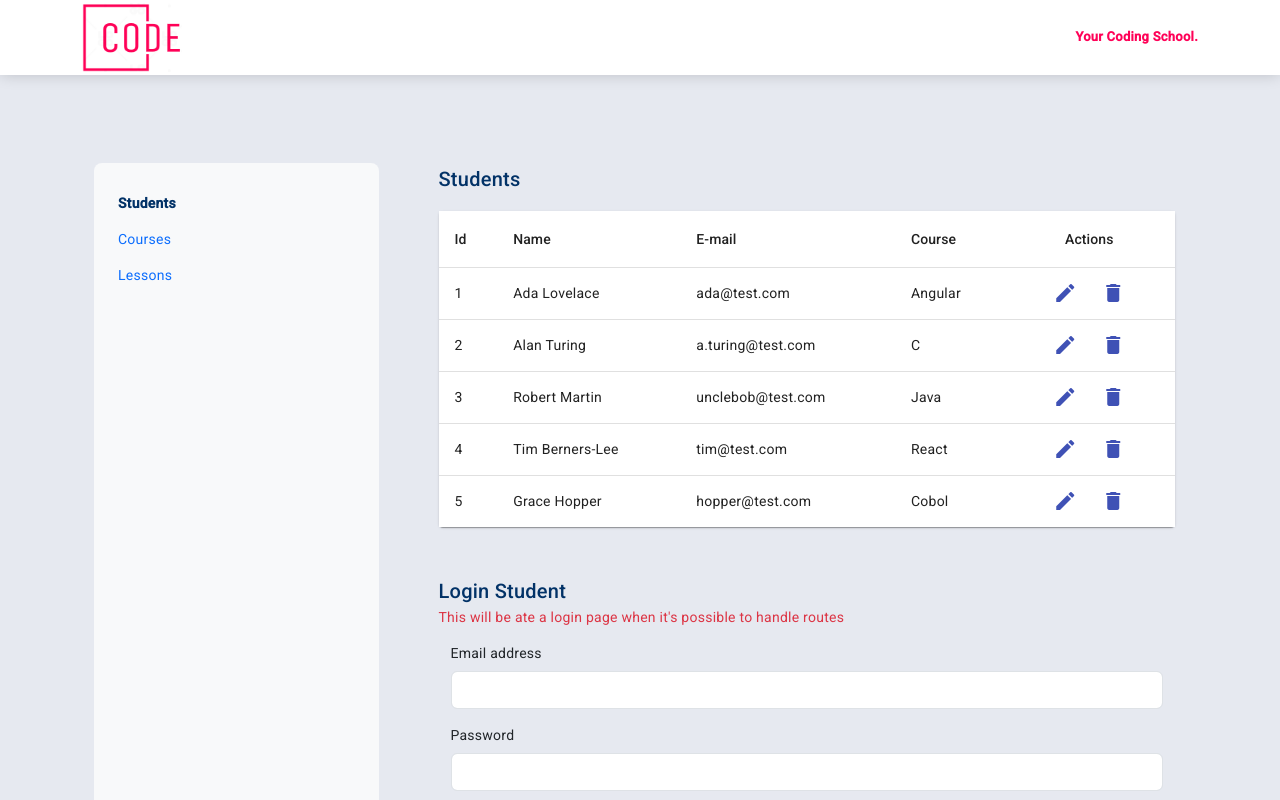
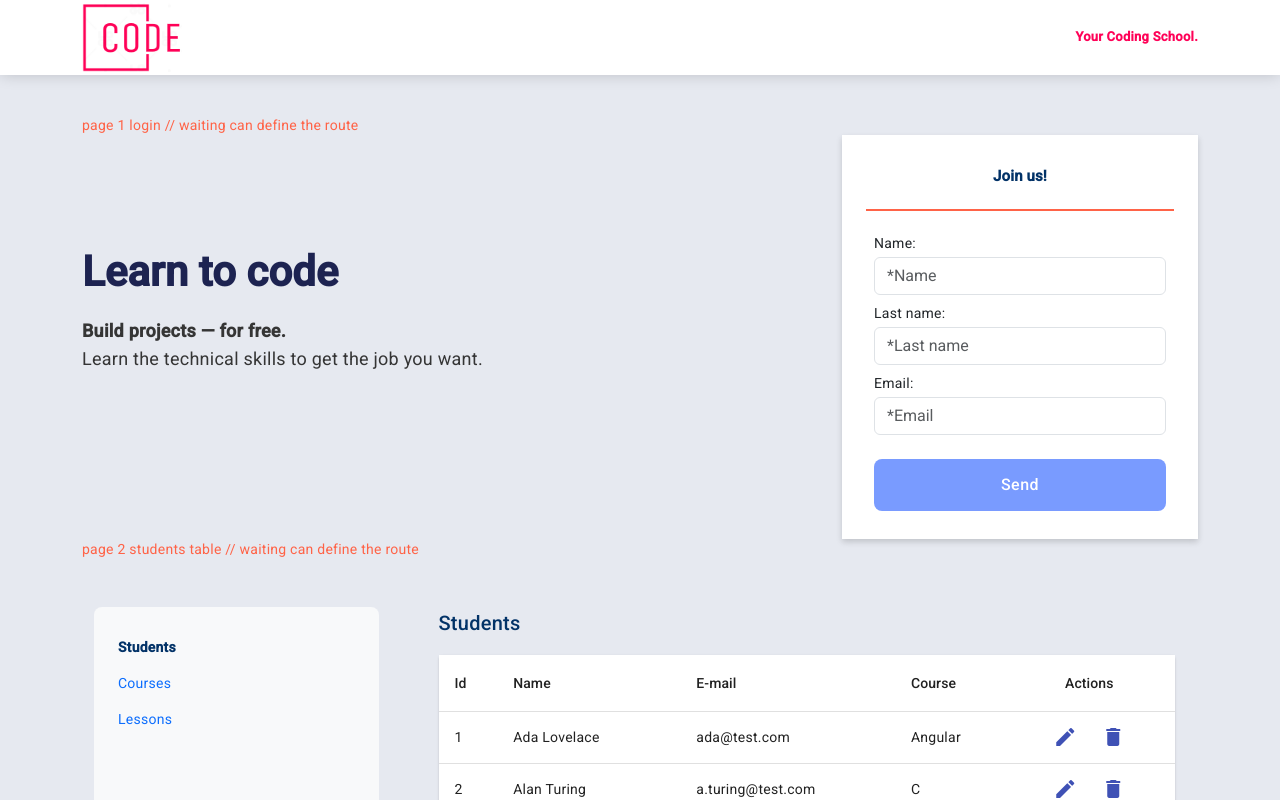
Before and after one commit to tat1roliv/1PFOliveira, an Angular app in the folder demo/: page / in a window 1280 px wide. Shown: the top 800 px of the page. Built offline with nearby package versions, Linux system fonts and the light colour scheme.

Commit message:
login form

```diff
--- a/demo/src/app/app.component.css
+++ b/demo/src/app/app.component.css
@@ -15,3 +15,45 @@ section {
   padding: 22px 8px 20px 8px!important;
   border-radius: 8px ;
 }
+
+h1 {
+  font-size: 42px;
+  line-height:42px;
+  font-weight: 800;
+  margin-bottom:24px;
+  color:#1D2351;;
+}
+
+h1+p{
+  font-size: 18px;
+  line-height:28px;
+  margin-bottom: 50px;
+  color:#353535;
+}
+
+.ic-dynamic-form-container{
+  -moz-box-shadow: 0px 3px 6px rgba(0, 0, 0, 0.16);
+  -webkit-box-shadow: 0px 3px 6px rgba(0, 0, 0, 0.16);
+  box-shadow: 0px 3px 6px rgba(0, 0, 0, 0.16);
+  background-color: #fff;
+}
+
+.ic-form-title {
+  border-radius: 8px 8px 0 0;
+}
+
+h3.ic-form-title{
+  font-size: 15px;
+  line-height: 22px;
+  font-weight: 700;
+  text-align: center;
+  padding: 30px 20px 22px 20px;
+  margin: 0;
+  color: #023267;
+  background-color: #fff;
+  border-bottom: 2px solid tomato;
+}
+
+.warning{
+  color: tomato;
+}
--- a/demo/src/app/app.component.html
+++ b/demo/src/app/app.component.html
@@ -1,7 +1,23 @@
 <app-toolbar></app-toolbar>
   <section class="bg-light-edit d-flex justify-content-center full-fold">
     <div class="container">
+      <!--row page 1 login route to define -->
+      <div class="row align-items-center justify-content-center">
+        <span class="warning">page 1 login // waiting can define the route</span>
+        <div class="col-12 col-lg-7 d-flex flex-column align-items-start ">
+          <h1 class="">Learn to code</h1>
+          <p class=""><strong>Build projects — for free.</strong> <br/>Learn the technical skills to get the job you want.</p>
+      </div>
+      <div class="col-lg-5 col-xl-4 offset-xl-1">
+          <div class="ic-dynamic-form-container px-4">
+              <h3 class="ic-form-title">Join us!</h3>
+              <app-form-student></app-form-student>
+          </div>
+      </div>
+      </div>
+      <!--row page 2 students table route to define -->
       <div class="row align-items-stretch justify-content-center">
+        <span class="warning">page 2 students table // waiting can define the route</span>
         <div class="col-12 col-md-3 my-5 mx-4 d-flex flex-column align-items-start bg-light navbar-content">
           <app-navbar></app-navbar>
         </div>
@@ -9,6 +25,12 @@
           <app-main-content></app-main-content>
         </div>
       </div>
+      <!--row page 3 students-cards-temp for abn students route to define -->
+      <div class="row align-items-center justify-content-center">
+        <div class="col-12 ">
+
+        </div>
+      </div>
     </div>
 </section>
 
--- a/demo/src/app/components/form-student/form-student.component.css
+++ b/demo/src/app/components/form-student/form-student.component.css
@@ -0,0 +1,67 @@
+
+h1 {
+  font-size: 42px;
+  line-height:42px;
+  font-weight: 800;
+  margin-bottom:24px;
+  color:#1D2351;;
+}
+
+h1+p{
+  font-size: 18px;
+  line-height:28px;
+  margin-bottom: 50px;
+  color:#353535;
+}
+
+.ic-dynamic-form-container{
+  -moz-box-shadow: 0px 3px 6px rgba(0, 0, 0, 0.16);
+  -webkit-box-shadow: 0px 3px 6px rgba(0, 0, 0, 0.16);
+  box-shadow: 0px 3px 6px rgba(0, 0, 0, 0.16);
+  background-color: #fff;
+}
+
+.ic-form-title {
+  border-radius: 8px 8px 0 0;
+}
+
+h3.ic-form-title{
+  font-size: 15px;
+  line-height: 22px;
+  font-weight: 700;
+  text-align: center;
+  padding: 30px 20px 22px 20px;
+  margin: 0;
+  color: #023267;
+  background-color: #fff;
+  border-bottom: 2px solid tomato;
+}
+
+.ic-dynamic-form{
+  background-color: #fff;
+  padding: 22px 8px 20px 8px!important;
+  border-radius: 0 0 8px 8px;
+}
+
+.btn {
+  font-size: 16px;
+  line-height: 22px;
+  font-weight: 500;
+  cursor: pointer;
+  box-shadow: none;
+  border-radius: 8px;
+  padding: 15px 24px;
+  letter-spacing: 0.5px;
+  width: 100%;
+  background-color:#3366FF;
+  border:none;
+  color:#fff;
+}
+
+.valid {
+  color:#707070;
+}
+
+.invalid{
+  color:tomato;
+}
--- a/demo/src/app/components/form-student/form-student.component.html
+++ b/demo/src/app/components/form-student/form-student.component.html
@@ -1,25 +1,29 @@
-<h2 class="mt-5 pb-0 mb-0" appTitleSize>Login Student</h2>
-<span class="text-danger">This will be ate a login page when it's possible to handle routes</span>
-
-<form [formGroup]="formLogin" class="container my-3" (ngSubmit)="handleLogin()">
-  <div class="mb-3">
-    <label for="exampleInputEmail1" class="form-label">Email address</label>
-    <input formControlName="email_" type="email" class="form-control" id="exampleInputEmail1" aria-describedby="emailHelp">
+<form class="ic-dynamic-form"  [formGroup]="formSubscription" (ngSubmit)="handleSubscription()">
+  <div class="mb-2">
+      <label class="mb-1" for="firstname-input">Name:</label>
+      <input value="" type="text" id="firstname-input" name="firstname-input" class="form-control" placeholder="*Name" formControlName="name_">
+      <!--check-->
+      <div class="valid" *ngIf="formSubscription.controls['name_'].dirty && formSubscription.controls['name_'].valid" >accepted</div>
+      <div class="invalid" *ngIf="formSubscription.controls['name_'].dirty && formSubscription.controls['name_'].errors?.['required']" >required field</div>
+      <div class="invalid" *ngIf="formSubscription.controls['name_'].dirty && formSubscription.controls['name_'].errors?.['minlength']">insert more characters (min.2) </div>
+  </div>
+  <div class="mb-2">
+    <label class="mb-1" for="lastname-input">Last name:</label>
+    <input value="" type="text" id="lastname-input" name="lastname-input" class="form-control" placeholder="*Last name" formControlName="lastName_">
     <!--check-->
-    <div class="text-muted" *ngIf="formLogin.controls['email_'].dirty && formLogin.controls['email_'].valid" >accepted format</div>
-    <div class="text-muted" *ngIf="formLogin.controls['email_'].dirty && formLogin.controls['email_'].errors?.['required']" >This field is required</div>
-    <div class="text-muted" *ngIf="formLogin.controls['email_'].dirty && formLogin.controls['email_'].errors?.['email']">Incorrect format (Must have @)</div>
+    <div class="valid" *ngIf="formSubscription.controls['lastName_'].dirty && formSubscription.controls['lastName_'].valid" >accepted</div>
+    <div class="invalid" *ngIf="formSubscription.controls['lastName_'].dirty && formSubscription.controls['lastName_'].errors?.['required']" >required field</div>
+    <div class="invalid" *ngIf="formSubscription.controls['lastName_'].dirty && formSubscription.controls['lastName_'].errors?.['minlength']">insert more characters (min.3) </div>
   </div>
-  <div class="mb-3">
-    <label for="exampleInputPassword1" class="form-label">Password</label>
-    <input formControlName="password_" type="password" class="form-control" id="exampleInputPassword1">
-    <!--check-->
-    <div class="text-muted" *ngIf="formLogin.controls['password_'].dirty && formLogin.controls['password_'].valid">accepted format</div>
-    <div class="text-muted" *ngIf="formLogin.controls['password_'].dirty && formLogin.controls['password_'].errors?.['required']">This field is required</div>
-    <div class="text-muted" *ngIf="formLogin.controls['password_'].dirty && formLogin.controls['password_'].errors?.['minlength']">Incorrect format (min.5)</div>
+  <div class="mb-2">
+      <label class="mb-1" for="email-input">Email:</label>
+      <input value="" type="text" id="email-input" name="email-input" class="form-control" placeholder="*Email" formControlName="email_">
+      <!--check-->
+      <div class="valid" *ngIf="formSubscription.controls['email_'].dirty && formSubscription.controls['email_'].valid" >accepted</div>
+      <div class="invalid" *ngIf="formSubscription.controls['email_'].dirty && formSubscription.controls['email_'].errors?.['required']" >required field</div>
+      <div class="invalid" *ngIf="formSubscription.controls['email_'].dirty && formSubscription.controls['email_'].errors?.['email']">invalid e-mail</div>
   </div>
-
-  <button type="submit" class="btn btn-primary" [disabled]="formLogin.invalid">Enter</button>
-  <button type="reset" class="btn mx-2">Reset</button>
-
+  <div class="mt-4 mb-2">
+      <button type="submit" class="btn w-100" [disabled]="formSubscription.invalid">Send</button>
+  </div>
 </form>
--- a/demo/src/app/components/form-student/form-student.component.ts
+++ b/demo/src/app/components/form-student/form-student.component.ts
@@ -7,30 +7,20 @@ import { FormControl, FormGroup , Validators} from '@angular/forms';
   styleUrls: ['./form-student.component.css']
 })
 export class FormStudentComponent {
-  formLogin: FormGroup;
+  formSubscription: FormGroup;
 
   constructor(){
-
     let controles: any = {
+      name_: new FormControl('', [ Validators.required , Validators.minLength(2) ]),
+      lastName_: new FormControl('', [ Validators.required, Validators.minLength(3)   ]),
       email_: new FormControl('', [ Validators.required , Validators.email  ]),
-      password_: new FormControl('', [ Validators.required , Validators.minLength(5) ]),
     }
 
-    this.formLogin = new FormGroup(controles);
-  }
-
-  handleLogin(){
-    //console.log('login', this.formLogin);
-
-    //check required fields
-    if(this.formLogin.controls['email_'].errors?.['required']){
-      console.log('This field is required');
-    }
-
-    if(this.formLogin.controls['password_'].errors?.['required']){
-      console.log('This field is required');
-    }
+    this.formSubscription = new FormGroup(controles);
 
   }
 
+  handleSubscription(){
+    console.log('login', this.formSubscription);
+  }
 }
--- a/demo/src/app/components/main-content/main-content.component.html
+++ b/demo/src/app/components/main-content/main-content.component.html
@@ -1,2 +1 @@
 <app-students-list></app-students-list>
-<app-form-student></app-form-student>
```
Lines whose indentation alone changed are shown as unchanged.
